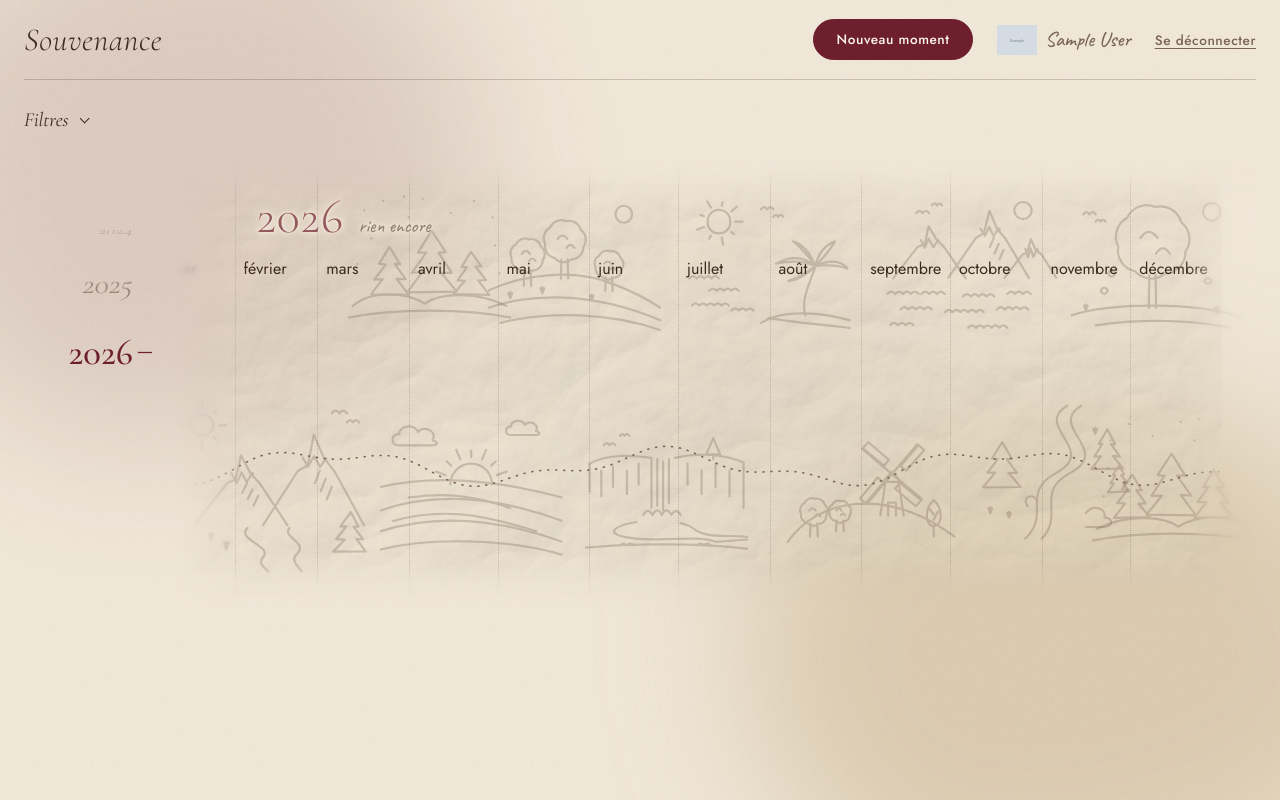
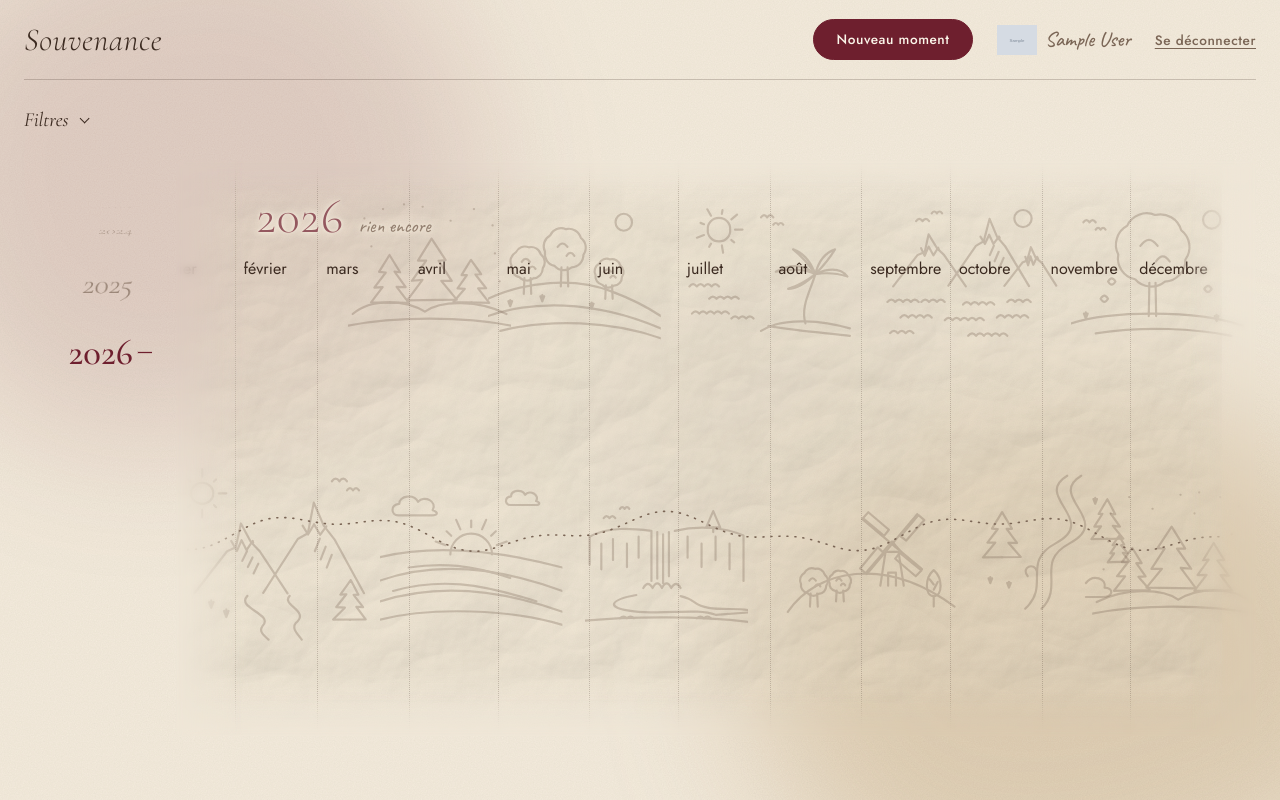
Before and after one commit to PiRom1/Souvenance, a Django app: page / in a window 1280 px wide. Run offline with Django 5.2, Linux system fonts and the light colour scheme; a user stored in the database is signed in; tables that the repository leaves empty hold one stand-in row (values such as "Sample post"); grey boxes marked "Sample" are stand-in pictures; parts of the project's set-up code (start-up, migrations or seed data) failed here and were passed over.

Commit message:
[UPD] Capitalization to names and timeline bigger

```diff
--- a/timeline/static/timeline/css/avatars.css
+++ b/timeline/static/timeline/css/avatars.css
@@ -88,6 +88,7 @@
     font-family: var(--sv-font-hand);
     font-size: 1.15rem;
     line-height: 1;
+    text-transform: capitalize;
     color: var(--sv-ink-soft);
     transition: color 0.3s;
 }
--- a/timeline/static/timeline/css/timeline.css
+++ b/timeline/static/timeline/css/timeline.css
@@ -173,7 +173,9 @@
 }
 
 .sv-frise__track {
-    --sv-step: 8.8rem;
+    /* La frise occupe toute la hauteur restante de l'écran : si les étages ne suffisent pas, ils s'espacent davantage */
+    --sv-avail: calc(100svh - 14rem);
+    --sv-step: max(8.8rem, (var(--sv-avail) - 10.3rem) / (var(--sv-tiers-top) + var(--sv-tiers-bottom)));
     position: relative;
     width: calc(var(--sv-years) * max(100cqw, 64rem));
     height: calc(10.1rem + (var(--sv-tiers-top) + var(--sv-tiers-bottom)) * var(--sv-step) + 0.2rem);
```
